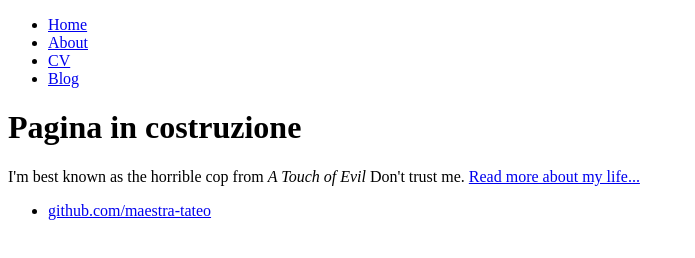
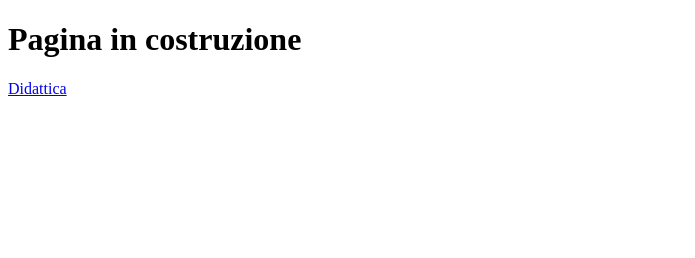
Before and after one commit to maestra-tateo/maestra-tateo.github.io, a plain HTML site: page index.html in a window 1280 px wide. Shown: the whole page, without its empty margins (0-695 px from the left). Drawn offline with Linux system fonts and the light colour scheme.

Commit message:
add spazio didattica

```diff
--- a/index.html
+++ b/index.html
@@ -4,6 +4,7 @@
 		<title>Maria Concetta Tateo</title>
 	</head>
 	<body>
+<!--
 		<nav>
     		<ul>
         		<li><a href="/">Home</a></li>
@@ -12,19 +13,21 @@
         		<li><a href="/blog">Blog</a></li>
     		</ul>
 		</nav>
+-->
 		<div class="container">
     		<div class="blurb">
         		<h1>Pagina in costruzione</h1>
 				<p>
-					I'm best known as the horrible cop from <em>A Touch of Evil</em> Don't trust me.
-					<a href="/about">Read more about my life...</a>
+					<a href="/didattica">Didattica</a>
 				</p>
     		</div><!-- /.blurb -->
 		</div><!-- /.container -->
+<!--
 		<footer>
     			<ul>
         			<li><a href="https://github.com/maestra-tateo">github.com/maestra-tateo</a></li>
 			</ul>
 		</footer>
+-->
 	</body>
 </html>
```
